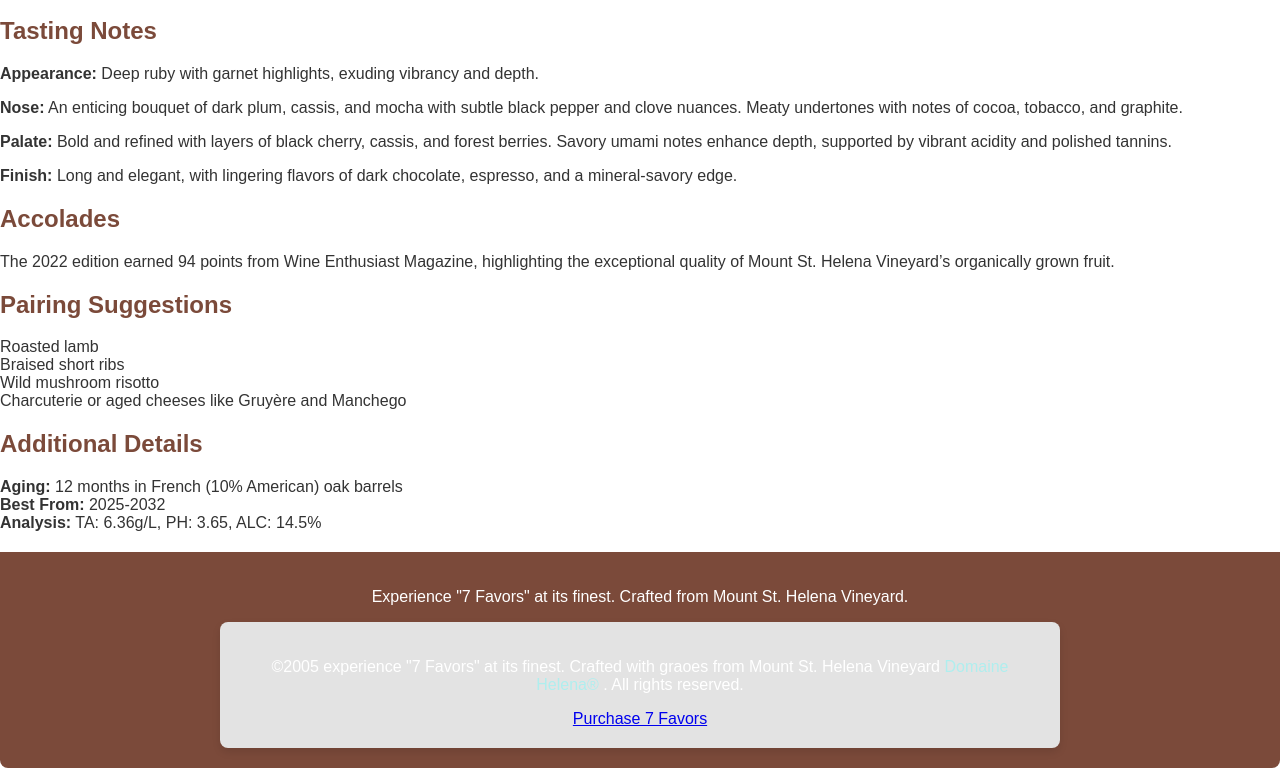
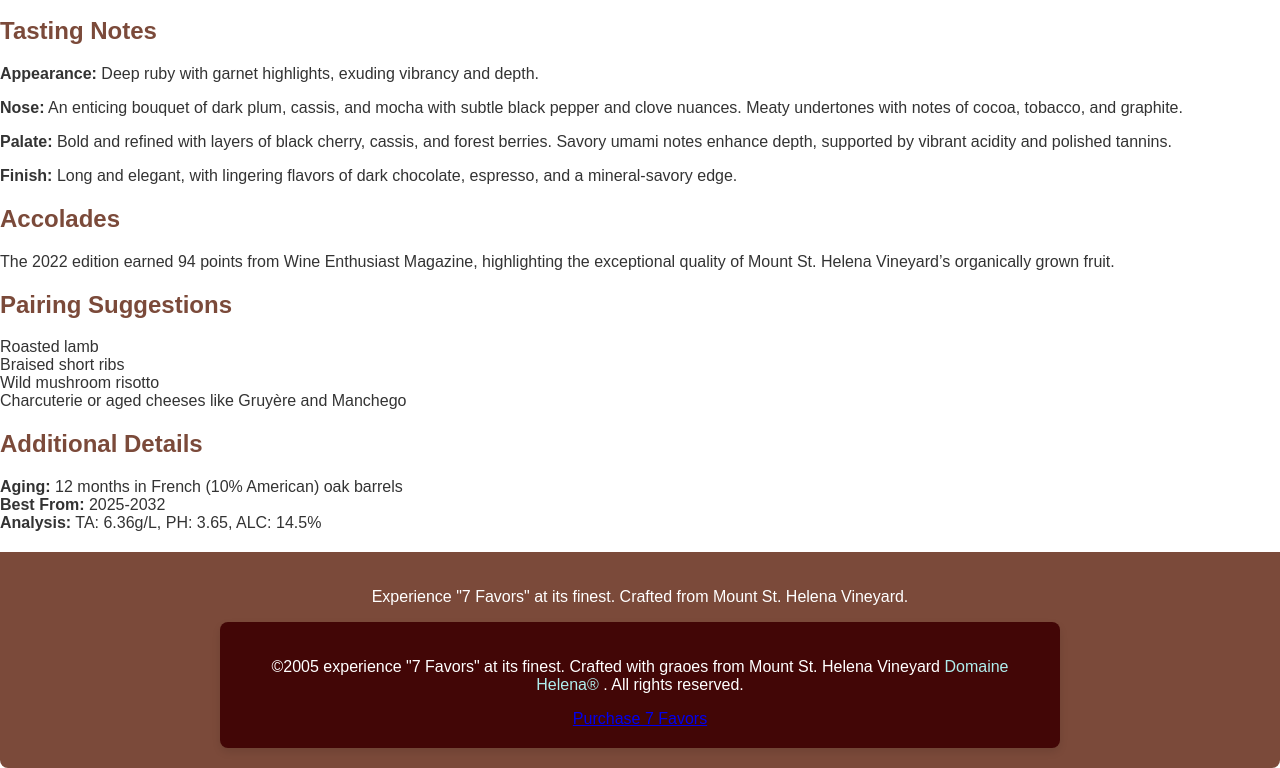
Before and after one commit to agueziec/7favors.github.io, a plain HTML site: page index.html in a window 1280 px wide. Shown: the part 349-1117 px from the top of the page. Drawn offline with Linux system fonts and the light colour scheme.

Commit message:
Update style.css

```diff
--- a/style.css
+++ b/style.css
@@ -15,7 +15,7 @@ header {
     padding: 20px;
     max-width: 800px;
     margin: 0 auto;
-    background: #E3E3E3;
+    background: #420606;
     box-shadow: 0 4px 8px rgba(0,0,0,0.1);
     border-radius: 8px;
 }
```
